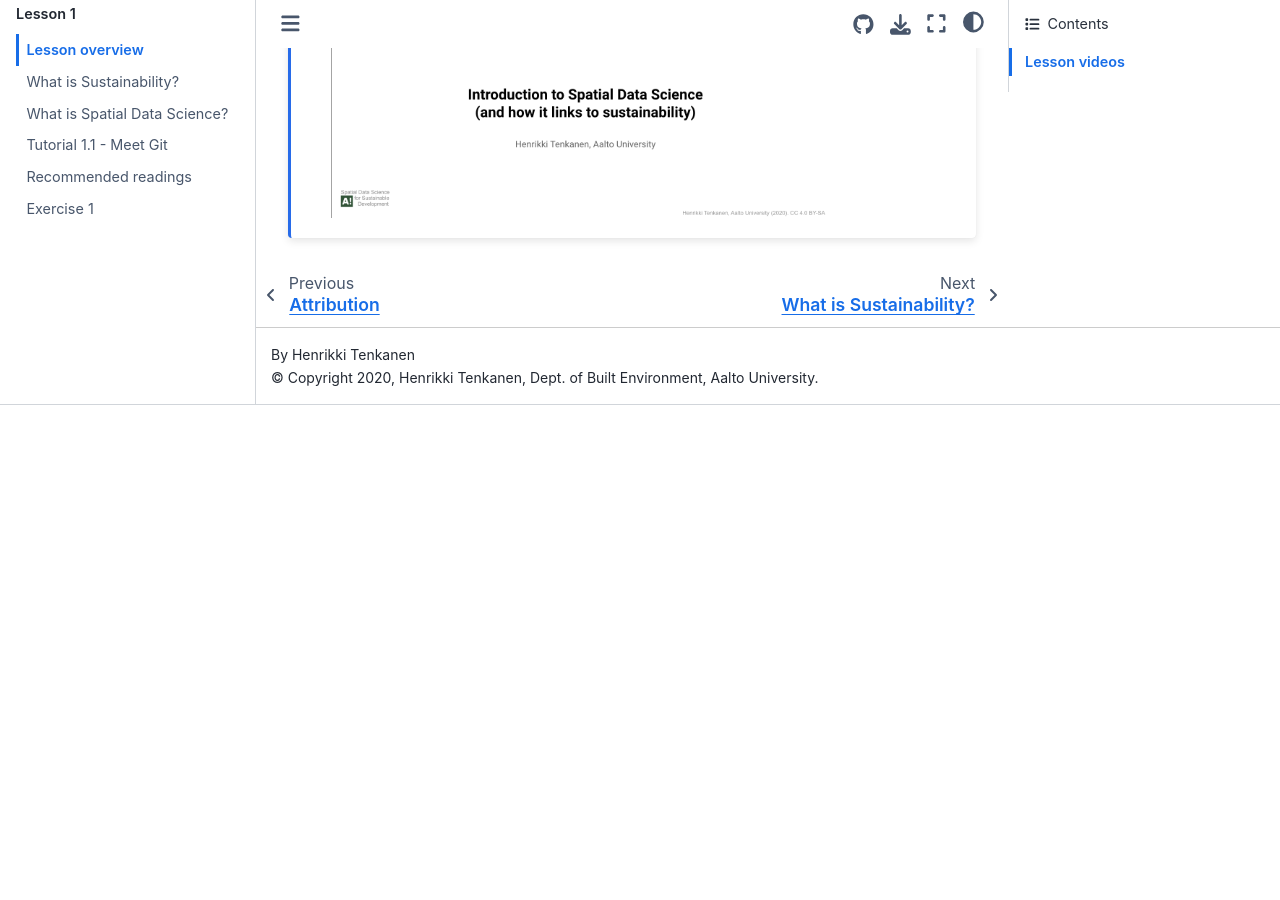
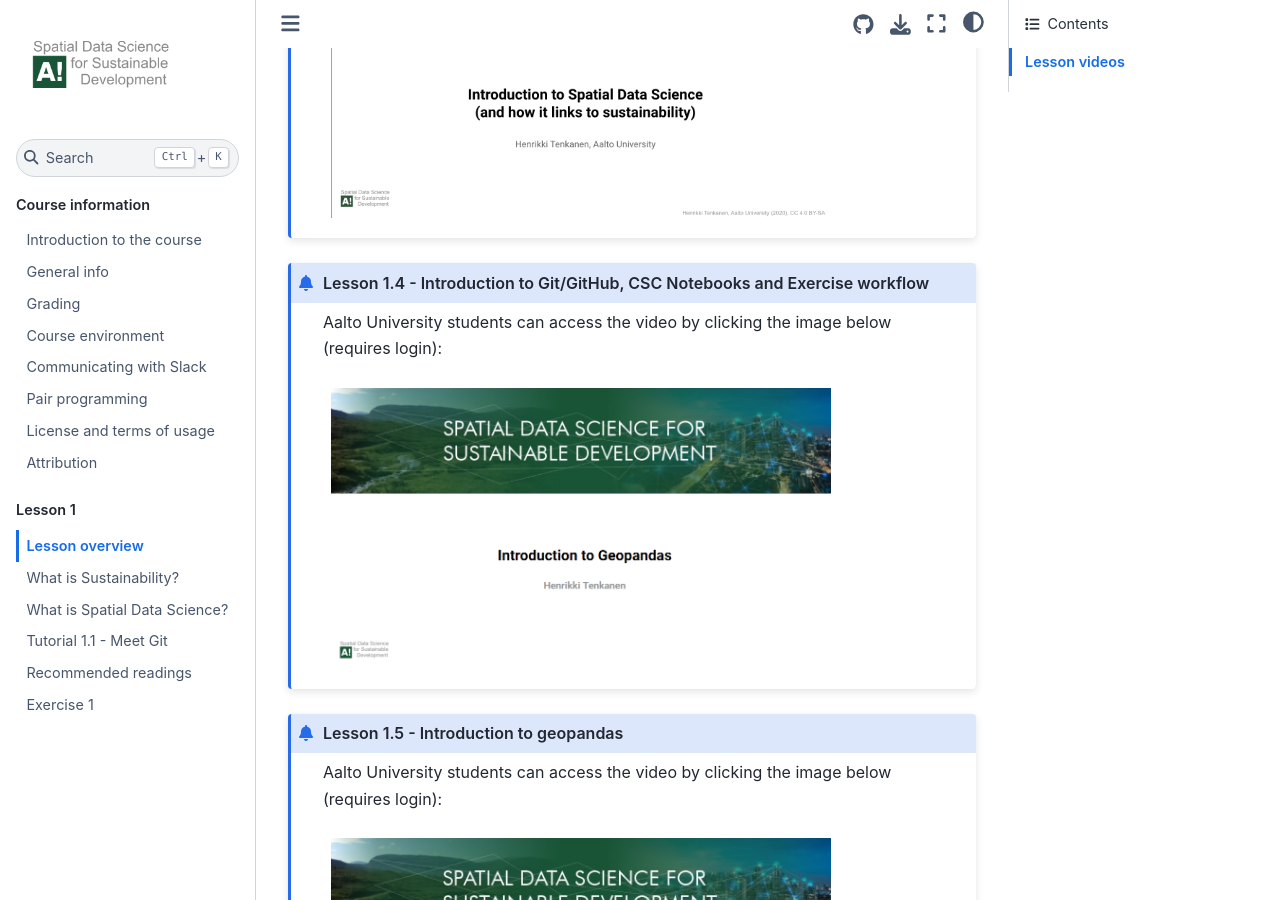
Before and after one commit to AaltoGIS/Sustainability-GIS, a Sphinx documentation site: the page built from source/lessons/L1/lesson-overview.rst, in a window 1280 px wide and 900 px high, scrolled down 1590 px. Built offline with Sphinx 7.4.7 and the Sphinx Book theme 1.1.4, drawn with Linux system fonts in a browser that asks for light colours; pages that are not in the unit, such as notebooks, are missing from menus; before the commit the page ends 1995 px from its top, so only the background shows below that.

Commit message:
Update videos for W1 tutorials.

```diff
--- a/source/lessons/L1/lesson-overview.rst
+++ b/source/lessons/L1/lesson-overview.rst
@@ -39,3 +39,21 @@ To ensure the privacy of participating students of online sessions, the videos w
         :target: https://aalto.cloud.panopto.eu/Panopto/Pages/Viewer.aspx?id=2c5cd5cc-9398-4fb0-b3b2-acad0147832a
         :width: 500px
         :align: left
+
+.. admonition:: Lesson 1.4 - Introduction to Git/GitHub, CSC Notebooks and Exercise workflow
+
+    Aalto University students can access the video by clicking the image below (requires login):
+
+    .. figure:: img/SDS4SD-Lesson-1.4.png
+        :target: https://aalto.cloud.panopto.eu/Panopto/Pages/Viewer.aspx?id=788a2253-bf0d-4c5d-9737-acb00109170a
+        :width: 500px
+        :align: left
+
+.. admonition:: Lesson 1.5 - Introduction to geopandas
+
+    Aalto University students can access the video by clicking the image below (requires login):
+
+    .. figure:: img/SDS4SD-Lesson-1.5.png
+        :target: https://aalto.cloud.panopto.eu/Panopto/Pages/Viewer.aspx?id=64d02f29-46a7-4114-aae6-acb001295b8e
+        :width: 500px
+        :align: left
```
Also changed, not shown: source/lessons/L1/img/SDS4SD-Lesson-1.4.png (added), source/lessons/L1/img/SDS4SD-Lesson-1.5.png (added).
